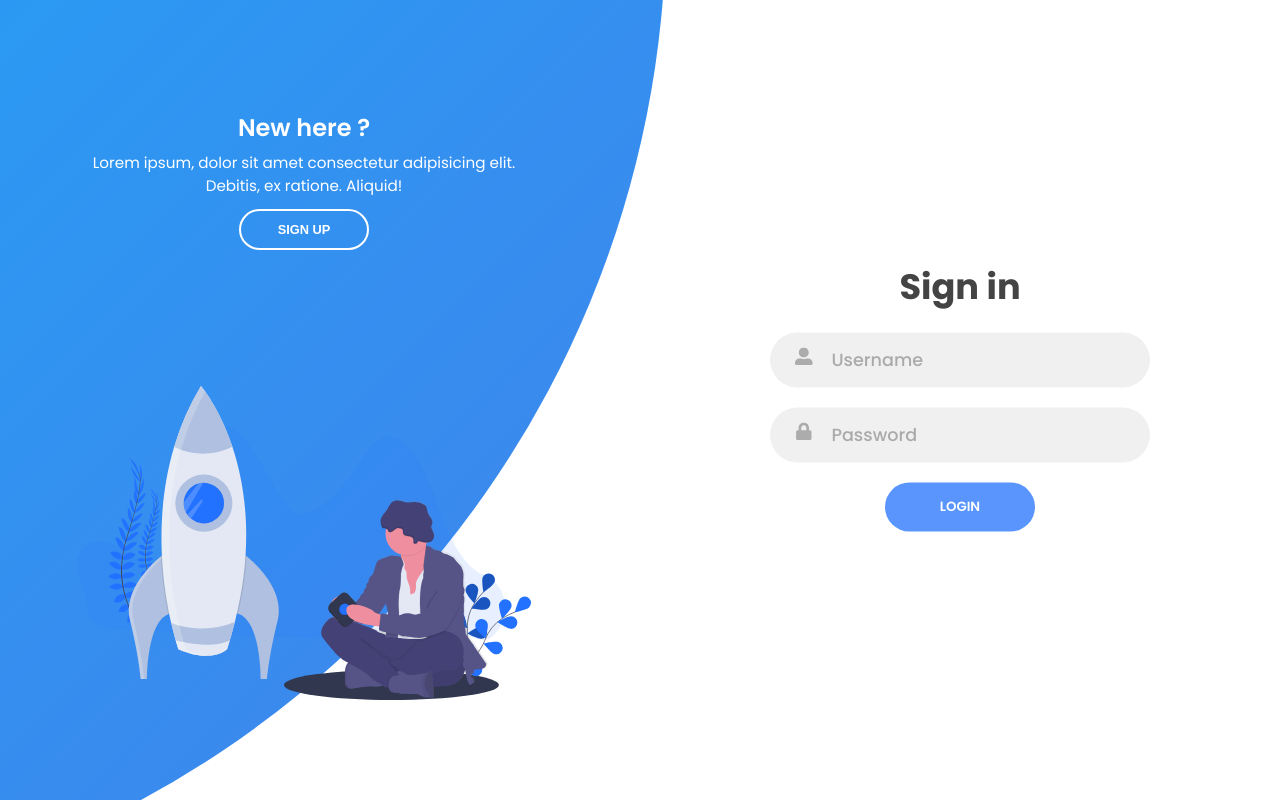
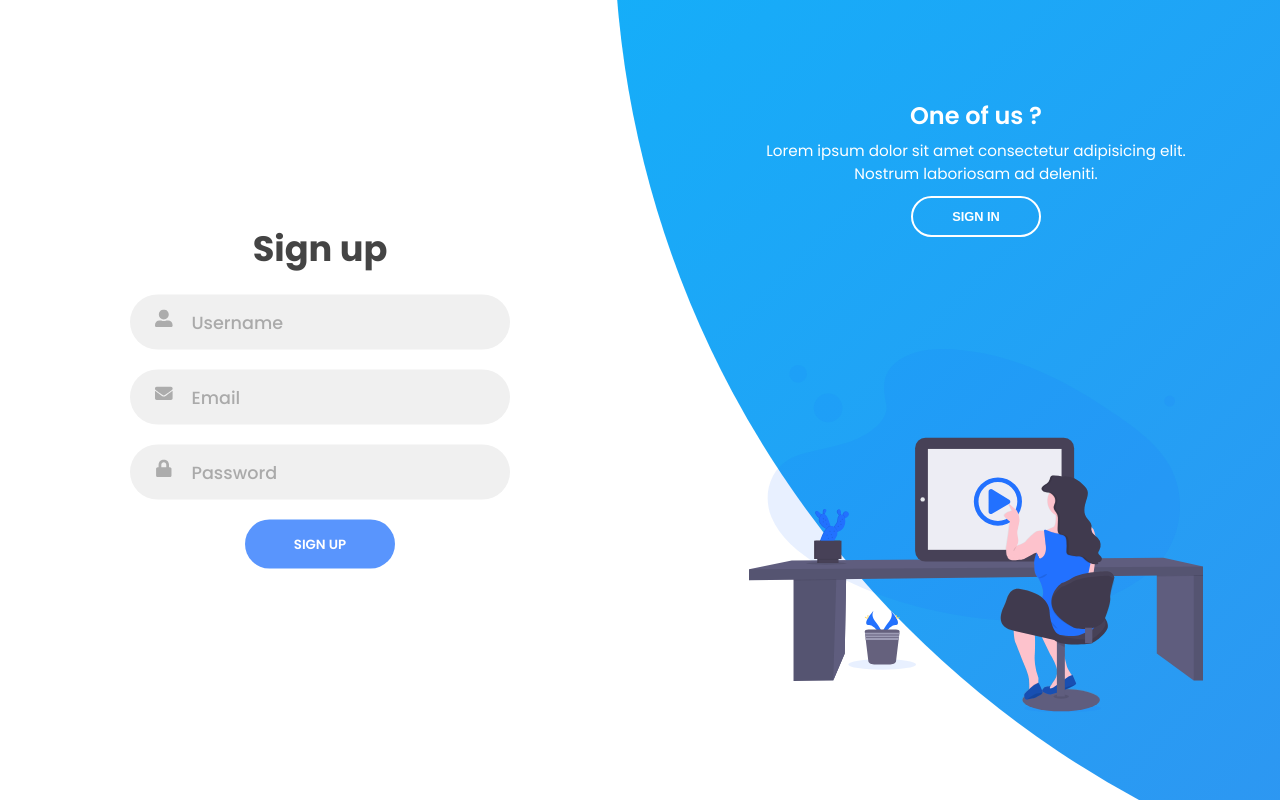
Before and after one commit to subhadip000/SocialMediaFrontEnd, a React (Create React App) app: page / in a window 1280 px wide. Both pictures are taken after a click on the button "SIGN UP". Built offline with nearby package versions, Linux system fonts and the light colour scheme.

Commit message:
login register swap

```diff
--- a/src/components/user/login/Login.js
+++ b/src/components/user/login/Login.js
@@ -1,46 +1,30 @@
-import React from 'react'
+import React, { useState } from 'react'
 import './Login.css'
 import log from '../../../assets/img/log.svg'
 import reg from '../../../assets/img/register.svg'
-import { FaUserAlt, FaLock, FaEnvelope } from 'react-icons/fa';
+import SignIn from './SignIn';
+import SignUp from './SignUp';
 
 function Login() {
+
+    const [isSignUpMode, setIsSignUpMode] = useState(false);
+
+    const handleSignUpClick = () => {
+        setIsSignUpMode(true);
+    };
+
+    const handleSignInClick = () => {
+        setIsSignUpMode(false);
+    };
+
     return (
         <>
 
-            <div className="container">
+            <div className={`container ${isSignUpMode ? 'sign-up-mode' : ''}`}>
                 <div className="forms-container">
                     <div className="signin-signup">
-                        <form action="#" className="sign-in-form">
-                            <h2 className="title">Sign in</h2>
-                            <div className="input-field">
-                                <i><FaUserAlt/></i>
-
-                                <input type="text" placeholder="Username" />
-                            </div>
-                            <div className="input-field">
-                                <i><FaLock/></i>
-                                <input type="password" placeholder="Password" />
-                            </div>
-                            <input type="submit" value="Login" className="btn solid" />
-
-                        </form>
-                        <form action="#" className="sign-up-form">
-                            <h2 className="title">Sign up</h2>
-                            <div className="input-field">
-                                <i><FaUserAlt/></i>
-                                <input type="text" placeholder="Username" />
-                            </div>
-                            <div className="input-field">
-                                <i><FaEnvelope/></i>
-                                <input type="email" placeholder="Email" />
-                            </div>
-                            <div className="input-field">
-                            <i><FaLock/></i>
-                                <input type="password" placeholder="Password" />
-                            </div>
-                            <input type="submit" className="btn" value="Sign up" />
-                        </form>
+                        <SignUp />
+                        <SignIn />
                     </div>
                 </div>
 
@@ -52,7 +36,7 @@ function Login() {
                                 Lorem ipsum, dolor sit amet consectetur adipisicing elit. Debitis,
                                 ex ratione. Aliquid!
                             </p>
-                            <button className="btn transparent" id="sign-up-btn">
+                            <button className="btn transparent" id="sign-up-btn" onClick={handleSignUpClick}>
                                 Sign up
                             </button>
                         </div>
@@ -65,7 +49,7 @@ function Login() {
                                 Lorem ipsum dolor sit amet consectetur adipisicing elit. Nostrum
                                 laboriosam ad deleniti.
                             </p>
-                            <button className="btn transparent" id="sign-in-btn">
+                            <button className="btn transparent" id="sign-in-btn" onClick={handleSignInClick}>
                                 Sign in
                             </button>
                         </div>
--- /dev/null
+++ b/src/components/user/login/SignIn.js
@@ -0,0 +1,27 @@
+import React from 'react'
+import { FaUserAlt, FaLock } from 'react-icons/fa';
+
+function SignIn() {
+    return (
+        <>
+
+            <form action="#" className="sign-in-form">
+                <h2 className="title">Sign in</h2>
+                <div className="input-field">
+                    <i><FaUserAlt /></i>
+
+                    <input type="text" placeholder="Username" />
+                </div>
+                <div className="input-field">
+                    <i><FaLock /></i>
+                    <input type="password" placeholder="Password" />
+                </div>
+                <input type="submit" value="Login" className="btn solid" />
+
+            </form>
+
+        </>
+    )
+}
+
+export default SignIn
--- /dev/null
+++ b/src/components/user/login/SignUp.js
@@ -0,0 +1,29 @@
+import React from 'react'
+import { FaUserAlt, FaLock, FaEnvelope } from 'react-icons/fa';
+
+function SignUp() {
+    return (
+        <>
+
+            <form action="#" className="sign-up-form">
+                <h2 className="title">Sign up</h2>
+                <div className="input-field">
+                    <i><FaUserAlt /></i>
+                    <input type="text" placeholder="Username" />
+                </div>
+                <div className="input-field">
+                    <i><FaEnvelope /></i>
+                    <input type="email" placeholder="Email" />
+                </div>
+                <div className="input-field">
+                    <i><FaLock /></i>
+                    <input type="password" placeholder="Password" />
+                </div>
+                <input type="submit" className="btn" value="Sign up" />
+            </form>
+
+        </>
+    )
+}
+
+export default SignUp
```
